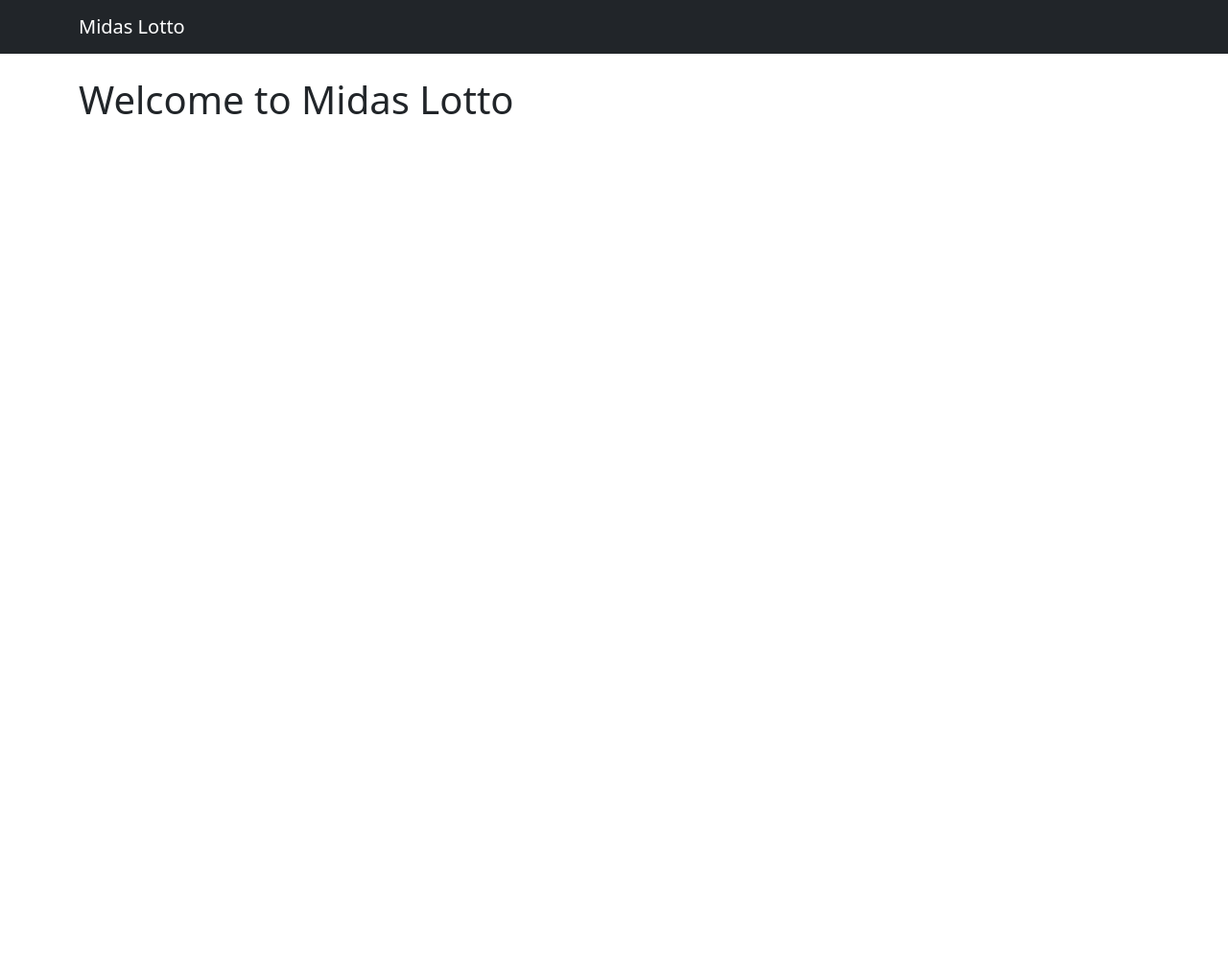
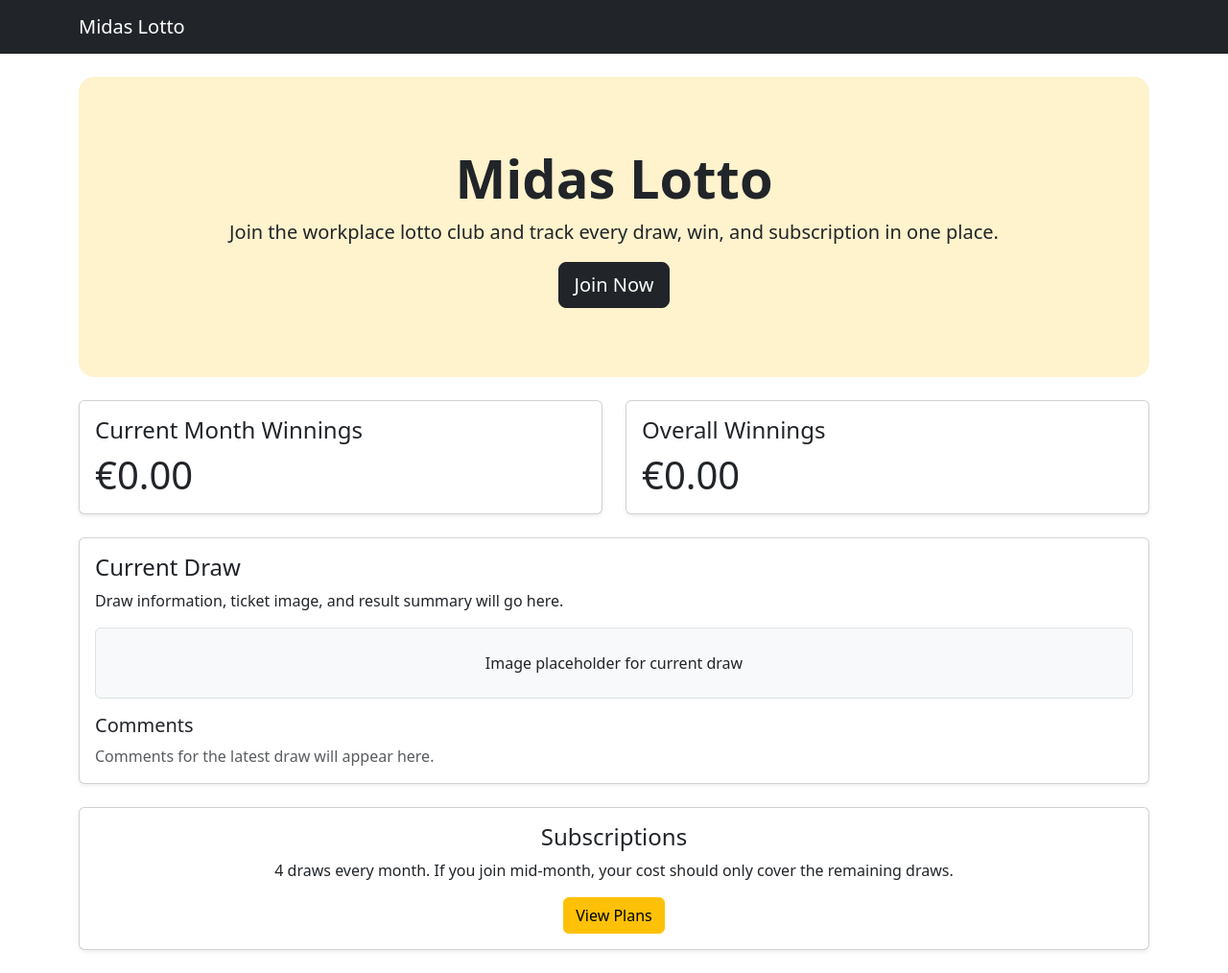
Before and after one commit to EmcioN/Midas-lotto, a Django app: page / in a window 1280 px wide. Shown: the whole page at 96% size. Before the commit the page ends 119 px from the top, so only its background shows below. Run offline with Django 5.2, Linux system fonts and the light colour scheme.

Commit message:
Create homepage sections for winnings draws and subscriptions

```diff
--- a/core/templates/core/home.html
+++ b/core/templates/core/home.html
@@ -3,5 +3,52 @@
 {% block title %}Home | Midas Lotto{% endblock %}
 
 {% block content %}
-<h1>Welcome to Midas Lotto</h1>
+<section class="p-5 mb-4 bg-warning-subtle rounded-4 text-center">
+    <div class="container py-4">
+        <h1 class="display-4 fw-bold">Midas Lotto</h1>
+        <p class="lead">Join the workplace lotto club and track every draw, win, and subscription in one place.</p>
+        <a href="#" class="btn btn-dark btn-lg">Join Now</a>
+    </div>
+</section>
+
+<section class="row g-4 mb-4">
+    <div class="col-md-6">
+        <div class="card shadow-sm h-100">
+            <div class="card-body">
+                <h2 class="h4">Current Month Winnings</h2>
+                <p class="display-6 mb-0">€0.00</p>
+            </div>
+        </div>
+    </div>
+    <div class="col-md-6">
+        <div class="card shadow-sm h-100">
+            <div class="card-body">
+                <h2 class="h4">Overall Winnings</h2>
+                <p class="display-6 mb-0">€0.00</p>
+            </div>
+        </div>
+    </div>
+</section>
+
+<section class="card shadow-sm mb-4">
+    <div class="card-body">
+        <h2 class="h4">Current Draw</h2>
+        <p>Draw information, ticket image, and result summary will go here.</p>
+
+        <div class="border rounded p-4 bg-light text-center mb-3">
+            Image placeholder for current draw
+        </div>
+
+        <h3 class="h5">Comments</h3>
+        <p class="text-muted mb-0">Comments for the latest draw will appear here.</p>
+    </div>
+</section>
+
+<section class="card shadow-sm">
+    <div class="card-body text-center">
+        <h2 class="h4">Subscriptions</h2>
+        <p>4 draws every month. If you join mid-month, your cost should only cover the remaining draws.</p>
+        <a href="#" class="btn btn-warning">View Plans</a>
+    </div>
+</section>
 {% endblock %}
```
Also changed, not shown: db.sqlite3 (added).
